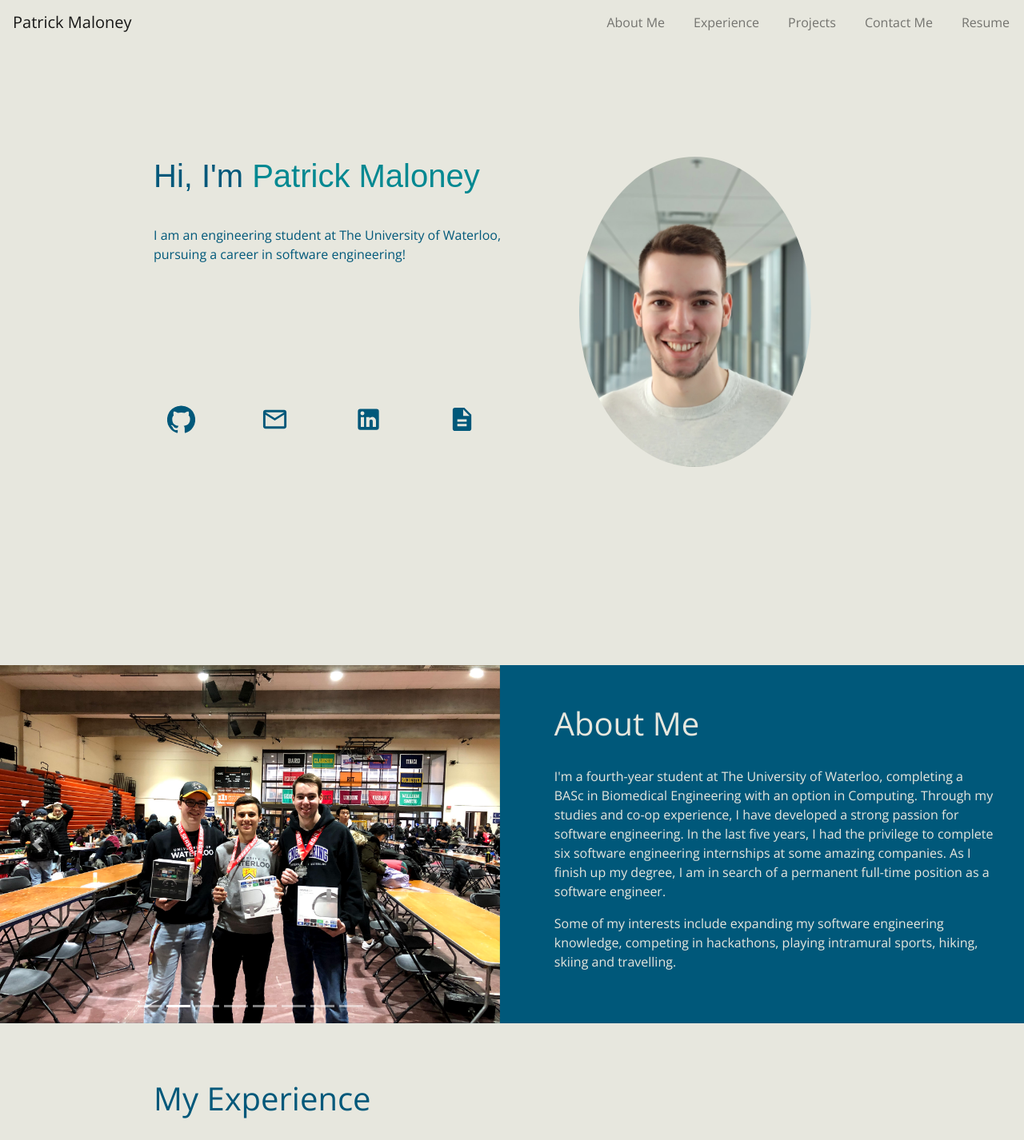
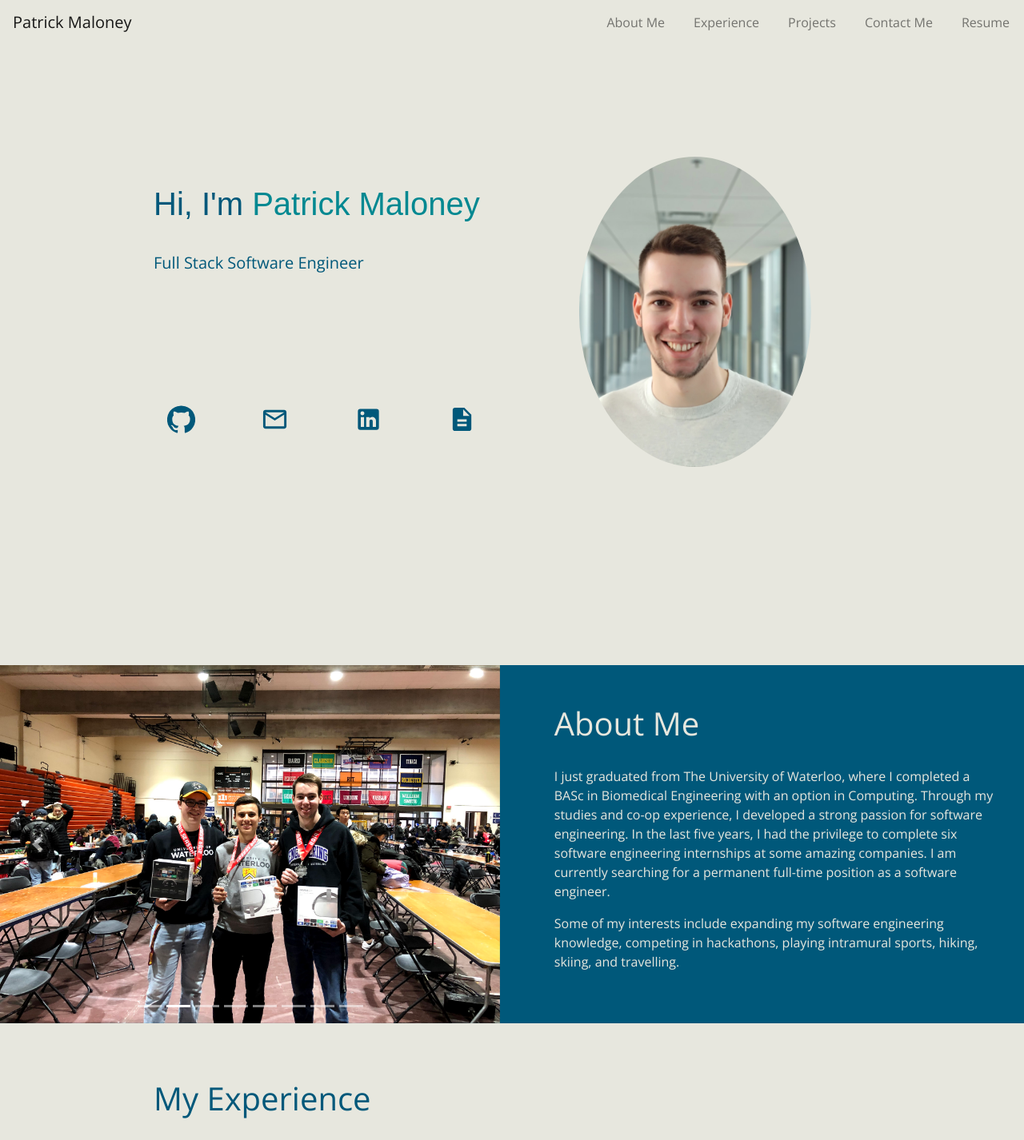
Before and after one commit to PatrickBMaloney/personal-website, a React (Create React App) app: page / in a window 1280 px wide. Shown: the top 1426 px of the page at 80% size. Built offline with nearby package versions, Linux system fonts and the light colour scheme.

Commit message:
update content

```diff
--- a/src/AboutMe/AboutMe.jsx
+++ b/src/AboutMe/AboutMe.jsx
@@ -72,10 +72,10 @@ const AboutMe = () => {
           <div className="about-me-description">
             <h2>About Me</h2>
             <p>
-              I'm a fourth-year student at The University of Waterloo, completing a BASc in Biomedical Engineering with an option in Computing. Through my studies and co-op experience, I have developed a strong passion for software engineering. In the last five years, I had the privilege to complete six software engineering internships at some amazing companies. As I finish up my degree, I am in search of a permanent full-time position as a software engineer.
+            I just graduated from The University of Waterloo, where I completed a BASc in Biomedical Engineering with an option in Computing. Through my studies and co-op experience, I developed a strong passion for software engineering. In the last five years, I had the privilege to complete six software engineering internships at some amazing companies. I am currently searching for a permanent full-time position as a software engineer.
             </p>
             <p>
-              Some of my interests include expanding my software engineering knowledge, competing in hackathons, playing intramural sports, hiking, skiing and travelling.
+              Some of my interests include expanding my software engineering knowledge, competing in hackathons, playing intramural sports, hiking, skiing, and travelling.
             </p>
           </div>
         </Col>
--- a/src/Header/Header.jsx
+++ b/src/Header/Header.jsx
@@ -16,10 +16,9 @@ const Header = () => {
           <h1>
             Hi, I'm <span className="name">Patrick Maloney</span>
           </h1>
-          <p>
-            I am an engineering student at The University of Waterloo, pursuing
-            a career in software engineering!
-          </p>
+          <h5>
+            Full Stack Software Engineer
+          </h5>
         </div>
         <div className="header-links-container">
           <Row>
--- a/src/Header/Header.scss
+++ b/src/Header/Header.scss
@@ -23,6 +23,10 @@
 
   h1 {
     padding: 0 0 30px;
+  }
+
+  h5 {
+    font-size: 2rem;
   }
 
   .header-links-container {
```
Also changed, not shown: 1 other file (tests, documents, lock files or other folders).
